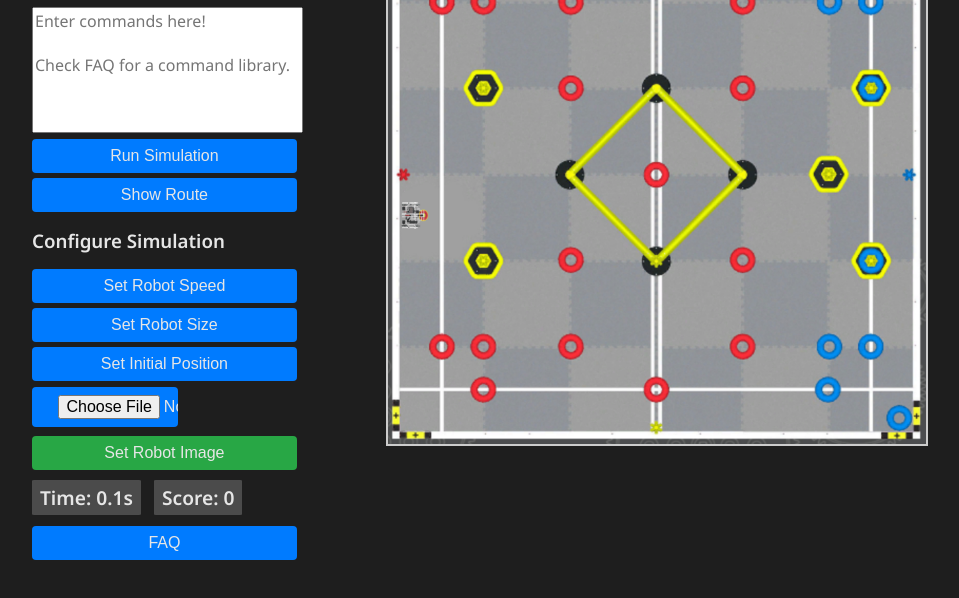
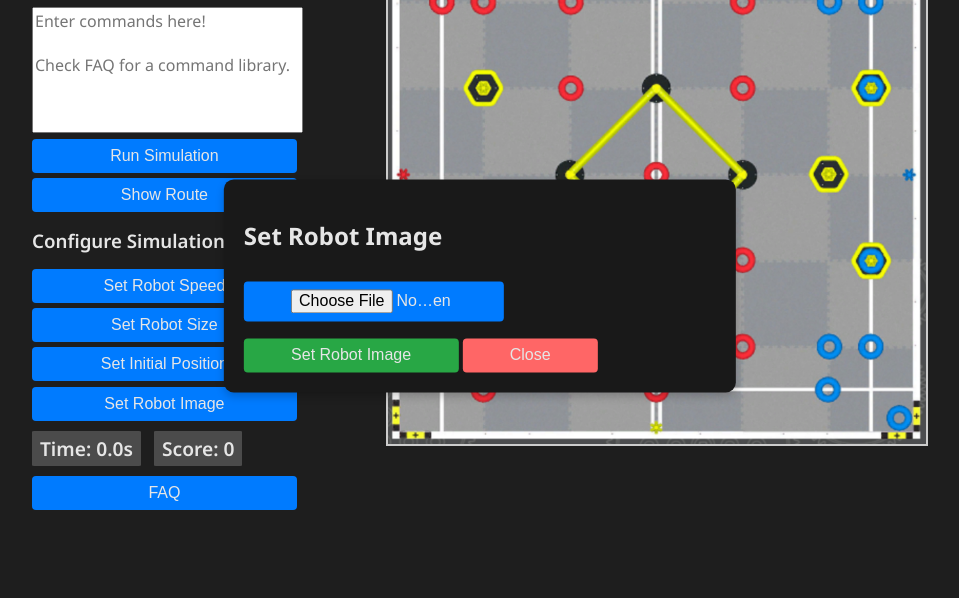
Before and after one commit to samuel-asefa/RoboRoute, a plain HTML site: page index.html in a window 1280 px wide. Both pictures are taken after a click on the button "Set Robot Image". Shown: the part 114-712 px from the top of the page, without its empty margins (160-1119 px from the left). Drawn offline with Linux system fonts and the light colour scheme.

Commit message:
set-robot-image-popup

```diff
--- a/app.js
+++ b/app.js
@@ -31,6 +31,9 @@ const closeSizeButton = document.getElementById("closeSizeButton");
 const initialPositionButton = document.getElementById("initialPositionButton");
 const initialPositionPopup = document.getElementById("initialPositionPopup");
 const closeInitialPositionButton = document.getElementById("closeInitialPositionButton");
+const robotImageButton = document.getElementById("robotImageButton");
+const robotImagePopup = document.getElementById("robotImagePopup");
+const closeRobotImagePopup = document.getElementById("closeRobotImagePopup");
 
 // Variables for robot state
 let robot = {
@@ -256,5 +259,13 @@ closeInitialPositionButton.addEventListener("click", () => {
   initialPositionPopup.style.display = "none";
 });
 
+// Robot Image Popup
+robotImageButton.addEventListener("click", () => {
+  robotImagePopup.style.display = "block";
+});
+closeRobotImageButton.addEventListener("click", () => {
+  robotImagePopup.style.display = "none";
+});
+
 // Render initial setup
 fieldImage.onload = render;
--- a/index.html
+++ b/index.html
@@ -32,8 +32,9 @@ Check FAQ for a command library."></textarea>
 
       <button id="initialPositionButton">Set Initial Position</button>
 
-      <input type="file" id="robotImageInput" accept="image/*">
-      <button id="uploadRobotImageButton">Set Robot Image</button>
+      <button id="robotImageButton">Set Robot Image</button>
+
+
       <div id="simulation-details">
         <div id="timerDisplay">Time: 0.0s</div>
         <div id="scoreDisplay">Score: 0</div>
@@ -104,6 +105,12 @@ Check FAQ for a command library."></textarea>
         <button id="setResetButton">Set Initial Position</button>
         <button id="closeInitialPositionButton">Close</button>
     </div>
+    <div id="robotImagePopup" style="display: none;">
+      <h2>Set Robot Image</h2>
+      <input type="file" id="robotImageInput" accept="image/*">
+      <button id="uploadRobotImageButton">Set Robot Image</button>
+      <button id="closeRobotImageButton">Close</button>
+    </div>
   </div>
   <script src="app.js"></script>
 </body>
--- a/style.css
+++ b/style.css
@@ -188,7 +188,7 @@ canvas {
   flex-direction: row;
 }
 
-#faqPopup, #sizePopup, #initialPositionPopup, #speedPopup {
+#faqPopup, #sizePopup, #initialPositionPopup, #speedPopup, #robotImagePopup {
   position: fixed;
   top: 50%;
   left: 50%;
@@ -200,7 +200,7 @@ canvas {
   z-index: 10;
 }
 
-#faqPopup h2, #sizePopup h2, #initialPositionPopup h2, #speedPopup h2 {
+#faqPopup h2, #sizePopup h2, #initialPositionPopup h2, #speedPopup h2, #robotImagePopup {
   margin-top: 0;
 }
 
@@ -213,7 +213,7 @@ canvas {
   margin: 8px 0;
 }
 
-#faqPopup div, #sizePopup div, #initialPositionPopup div, #speedPopup div {
+#faqPopup div, #sizePopup div, #initialPositionPopup div, #speedPopup div, #robotImagePopup div {
   margin-bottom: 5px;
 }
 
@@ -227,12 +227,12 @@ canvas {
   background-color: #0056b3;
 }
 
-#closeFaqButton, #closeSpeedButton, #closeSizeButton, #closeInitialPositionButton {
+#closeFaqButton, #closeSpeedButton, #closeSizeButton, #closeInitialPositionButton, #closeRobotImageButton {
   margin-top: 5px;
   background-color: #ff6666;
   transition: 0.25s;
 }
 
-#closeFaqButton:hover, #closeSpeedButton:hover, #closeSizeButton:hover, #closeInitialPositionButton:hover {
+#closeFaqButton:hover, #closeSpeedButton:hover, #closeSizeButton:hover, #closeInitialPositionButton:hover, #closeRobotImageButton:hover {
   background-color: #cc3333;
 }
```
